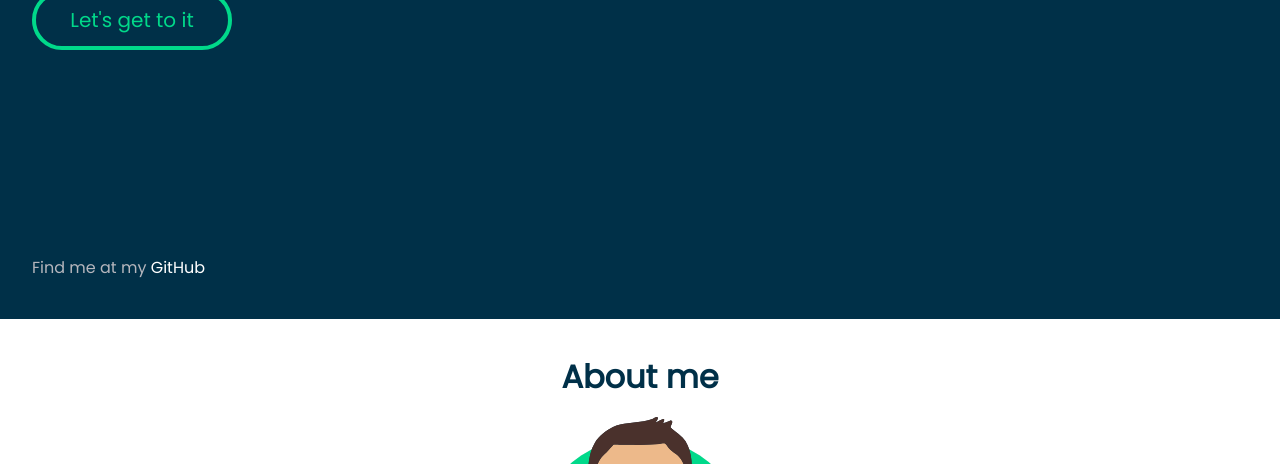
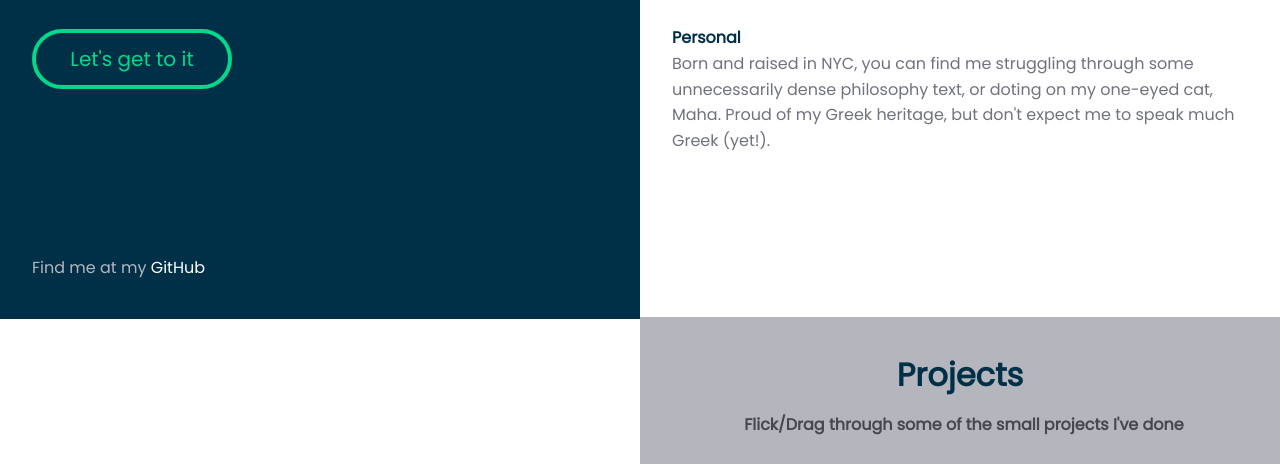
Before and after one commit to wal712/wal712.github.io, a plain HTML site: page index.html in a window 1280 px wide. Shown: the part 483-947 px from the top of the page. Drawn offline with nearby package versions, Linux system fonts and the light colour scheme.

Commit message:
finished desktop version

```diff
--- a/css/responsive.css
+++ b/css/responsive.css
@@ -46,11 +46,6 @@
         font-size: 20px;
     }
 
-    /* .swiper {
-        width: 550px;
-        height: 724px;
-    } */
-
     .slide-header {
         font-size: 28px;
     }
@@ -60,3 +55,39 @@
     }
 
 }
+
+/* Desktop Breakpoint */
+
+@media screen and (min-width: 1200px){
+    /* Hero Styles */
+    .hero {
+        width: 50vw;
+        position: fixed;
+        left: 0;
+    }
+
+    .about, .projects, .contact-me {
+        width: 50vw;
+        margin-left: 50vw;
+        position: sticky;
+        top: 0;
+    }
+
+    .projects {
+        height: 101vh;
+    }
+
+    .gg-arrow-down {
+        display: none;
+    }
+
+    .section-header, .section-blurb {
+        font-size: 16px;
+    }
+
+    .projects-sub {
+        font-size: 16px;
+    }
+
+
+}
--- a/index.html
+++ b/index.html
@@ -60,13 +60,13 @@
         <div class="about-section">
             <h2 class="section-header"> Skills</h2>
             <p class="section-blurb">
-                Lorem ipsum dolor sit amet consectetur adipisicing elit. Nam, corrupti pariatur suscipit totam alias non, esse nesciunt nisi distinctio qui aliquam, nulla molestiae repudiandae. Id, mollitia nam incidunt quaerat illo voluptates culpa suscipit consectetur perspiciatis sit ex cumque modi dignissimos.
+                For the past several years, I have been diving deep into whatever web tech I can find. Currently I primarily work with React, and the occasional CSS framework a la Boostrap or Tailwind. But of course, vanilla HTML, CSS, and Javascript are always on the menu.
             </p>
         </div>
         <div class="about-section">
             <h2 class="section-header">Personal</h2>
             <p class="section-blurb">
-                Lorem ipsum dolor sit amet consectetur adipisicing elit. Ab, dolorum officiis ipsam eos excepturi deleniti harum dolor quam quidem hic vitae sint vel natus inventore aperiam tenetur sapiente, numquam, culpa fugit nemo quia! Hic, voluptas? Eaque nisi vitae maxime! Vel.
+                Born and raised in NYC, you can find me struggling through some unnecessarily dense philosophy text, or doting on my one-eyed cat, Maha. Proud of my Greek heritage, but don't expect me to speak much Greek (yet!).
             </p>
         </div>
     </section>
@@ -74,7 +74,7 @@
     <!-- PROJECTS section -->
     <section id="Projects" class="projects">
         <h1 class="projects-header">Projects</h1>
-        <h2 class="projects-sub">Flick through some of the small projects I've done</h2>
+        <h2 class="projects-sub">Flick/Drag through some of the small projects I've done</h2>
         <div class="swiper-container">
             <div class="swiper">
                 <!-- Additional required wrapper -->
@@ -130,8 +130,8 @@
                 <div class="swiper-pagination"></div>
 
                 <!-- If we need navigation buttons -->
-                <div class="swiper-button-prev"></div>
-                <div class="swiper-button-next"></div>
+                <!-- <div class="swiper-button-prev"></div>
+                <div class="swiper-button-next"></div> -->
 
                 <!-- If we need scrollbar -->
                 <!-- <div class="swiper-scrollbar"></div> -->
--- a/js/main.js
+++ b/js/main.js
@@ -11,10 +11,10 @@ const swiper = new Swiper('.swiper', {
     },
 
     // Navigation arrows
-    navigation: {
-        nextEl: '.swiper-button-next',
-        prevEl: '.swiper-button-prev',
-    },
+    // navigation: {
+    //     nextEl: '.swiper-button-next',
+    //     prevEl: '.swiper-button-prev',
+    // },
 
     // Autoplay
     autoplay: {
```
